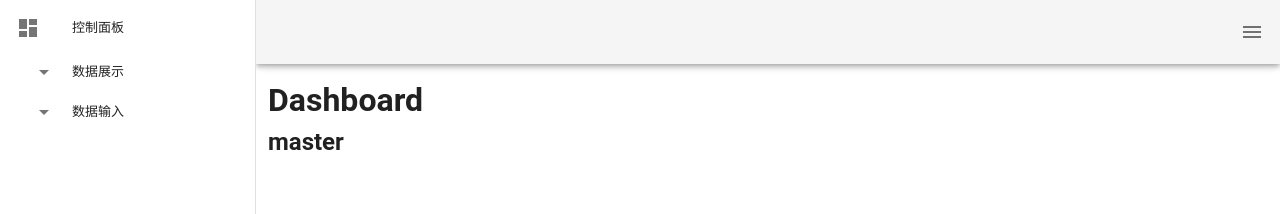
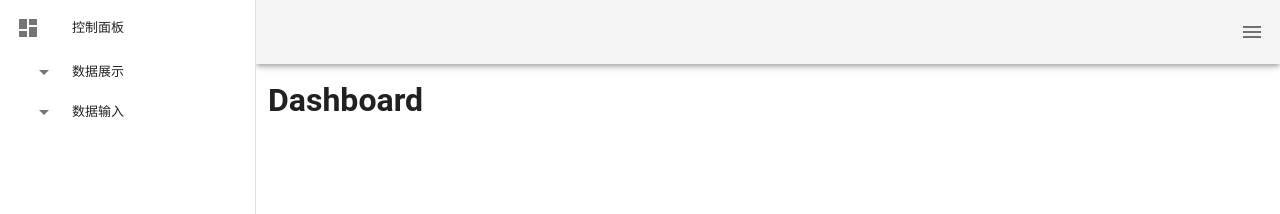
Before and after one commit to Andy201512/vuetify-admin, a Vue app: page /#/dashboard in a window 1280 px wide. Shown: the top 214 px of the page. Built offline with nearby package versions, Linux system fonts and the light colour scheme.

Commit message:
update Dashboard.vue

```diff
--- a/src/views/Dashboard.vue
+++ b/src/views/Dashboard.vue
@@ -1,7 +1,6 @@
 <template>
   <div>
     <h1>Dashboard</h1>
-    <h2>master</h2>
   </div>
 </template>
 
```
